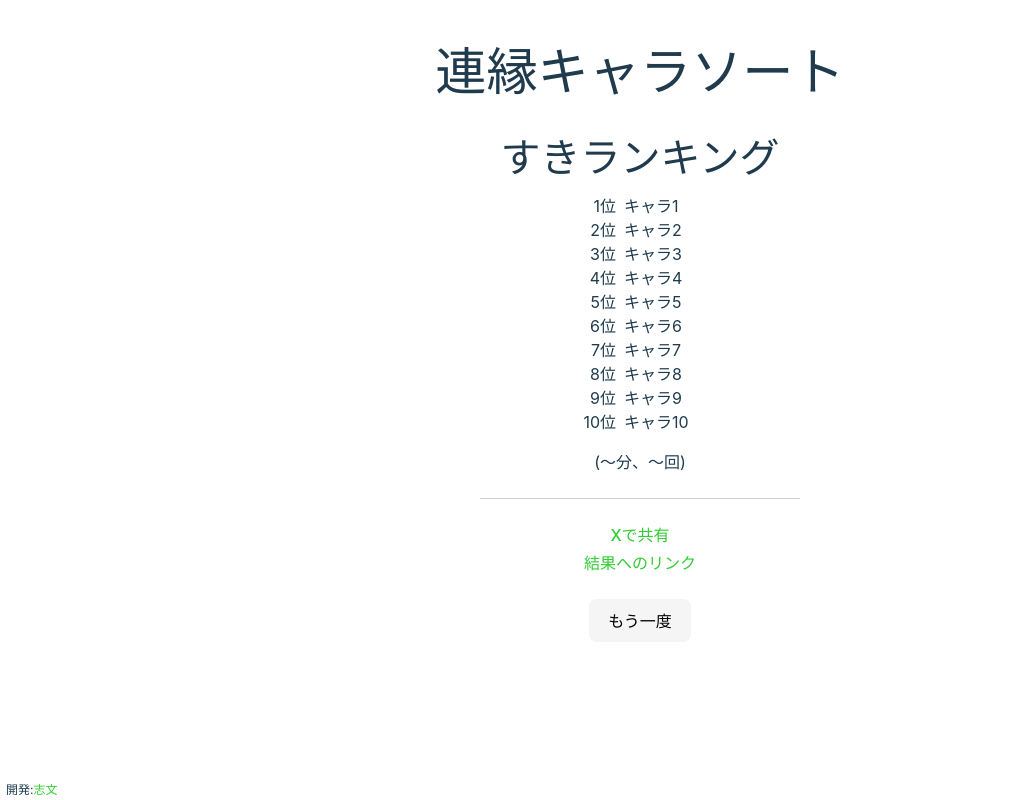
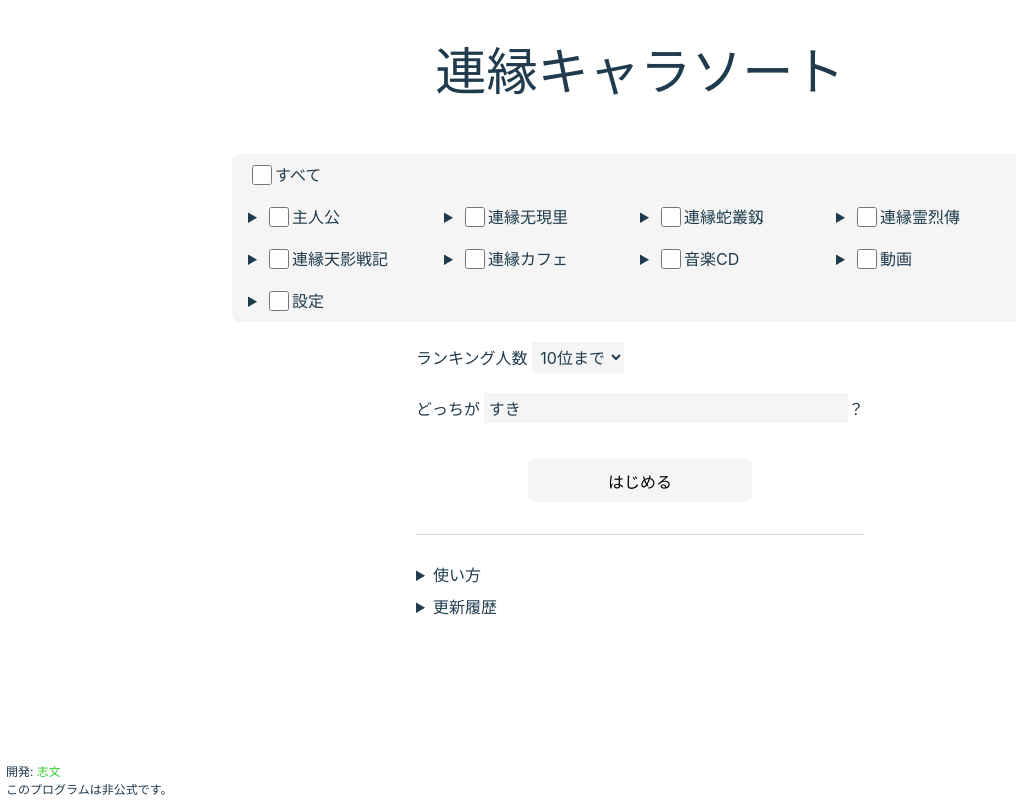
Before and after one commit to shimon1024/lecharsorter, a React (Vite) app: page / in a window 1280 px wide. Shown: the whole page, without its empty margins (0-1016 px from the left). Built offline with nearby package versions, Linux system fonts and the light colour scheme.

Commit message:
連縁に関するリソースを追加する

```diff
--- a/src/App.css
+++ b/src/App.css
@@ -14,5 +14,7 @@
   padding: 0.125em 0.5em;
 
   display: flex;
-  align-items: end;
+  flex-direction: column;
+  align-items: start;
+  justify-content: end;
 }
--- a/src/App.jsx
+++ b/src/App.jsx
@@ -1,16 +1,19 @@
 import { useState } from 'react'
 import './App.css'
-//import Setup from './Setup.jsx'
+import Setup from './Setup.jsx'
 //import Compare from './Compare.jsx'
-import Result from './Result.jsx'
+//import Result from './Result.jsx'
 
 export default function App() {
   return (
     <>
-      {/*<Setup />*/}
+      <Setup />
       {/*<Compare sorterTitle="すき" />*/}
-      <Result sorterTitle="すき" chars={Array(40).fill('キャラ').map((c, i) => `${c}${i+1}`)} />
-      <footer className="footer">開発: <a href="https://postfixnotation.org/" target="_blank">志文</a></footer>
+      {/*<Result sorterTitle="すき" chars={Array(40).fill('キャラ').map((c, i) => `${c}${i+1}`)} />*/}
+      <footer className="footer">
+        <span>開発: <a href="https://postfixnotation.org/" target="_blank">志文</a></span>
+        <span>このプログラムは非公式です。</span>
+      </footer>
     </>
   )
 }
--- a/src/Setup.jsx
+++ b/src/Setup.jsx
@@ -1,14 +1,24 @@
 import { useState } from 'react'
 import './Setup.css'
+import * as le from './lenen.js'
 
-function GameGroup({name, chars}) {
+function GameGroup({ work }) {
   return (
     <ul className="gamegroup-tree">
       <li>
         <details>
-          <summary><label><input type="checkbox" />{name}</label></summary>
+          <summary><label><input type="checkbox" />{work.name}</label></summary>
           <ul>
-            {chars.map((c, i) => <li key={i}><label className="gamegroup-char"><input type="checkbox" />{c}</label></li>)}
+            {
+              work.chars.map(c =>
+                <li key={c.id}>
+                  <label className="gamegroup-char">
+                    <input type="checkbox" />
+                    {c.name}
+                  </label>
+                </li>
+              )
+            }
           </ul>
         </details>
       </li>
@@ -26,11 +36,15 @@ export default function Setup() {
       <div className="setup-chars-container">
         <label><input type="checkbox" />すべて</label>
         <div className="setup-chars-gamegroup-container">
-          <GameGroup name={'作品1'} chars={['キャラ1', 'キャラ2', 'キャラ3']} />
-          <GameGroup name={'作品2'} chars={['キャラ4', 'キャラ5', 'あいうえおかきくけこさしすせそたちつてと']} />
-          <GameGroup name={'作品3'} chars={['キャラ7', 'キャラ8', '龍龍龍龍龍龍龍龍']} />
-          <GameGroup name={'作品4'} chars={['キャラ10', 'キャラ11', 'キャラ12']} />
-          <GameGroup name={'作品5'} chars={['キャラ13', 'キャラ14', 'キャラ15']} />
+          <GameGroup work={le.mains} />
+          <GameGroup work={le.ee} />
+          <GameGroup work={le.ems} />
+          <GameGroup work={le.rmi} />
+          <GameGroup work={le.bpohc} />
+          <GameGroup work={le.botc} />
+          <GameGroup work={le.albums} />
+          <GameGroup work={le.videos} />
+          <GameGroup work={le.others} />
         </div>
       </div>
 
--- /dev/null
+++ b/src/lenen.js
@@ -0,0 +1,195 @@
+export class Character {
+  constructor(id, name) {
+    this.id = id;
+    this.name = name;
+  }
+}
+
+export const chars = [null];
+let countChars = 1;
+chars.push(new Character(countChars++, '鳳聯藪雨'));
+chars.push(new Character(countChars++, '燕楽玄鳥'));
+chars.push(new Character(countChars++, '國主雀巳'));
+chars.push(new Character(countChars++, '烏蛇'));
+chars.push(new Character(countChars++, '鵐蒿雀'));
+chars.push(new Character(countChars++, '鵐頬赤'));
+chars.push(new Character(countChars++, '鵐黒巫鳥'));
+chars.push(new Character(countChars++, 'クラウゼ'));
+chars.push(new Character(countChars++, '闡裡鶴喰'));
+chars.push(new Character(countChars++, '天宮潤'));
+chars.push(new Character(countChars++, '雨杏宵'));
+chars.push(new Character(countChars++, 'ケレリタス・ルーメン'));
+chars.push(new Character(countChars++, '旭天子ヒバル'));
+chars.push(new Character(countChars++, '片埜宿禰'));
+chars.push(new Character(countChars++, '徒雲八尾呂智'));
+chars.push(new Character(countChars++, '徒雲蛇穴丸'));
+chars.push(new Character(countChars++, '乞骸セセ'));
+chars.push(new Character(countChars++, '馬立ツグミ'));
+chars.push(new Character(countChars++, '藤原伊代真'));
+chars.push(new Character(countChars++, '平文門'));
+chars.push(new Character(countChars++, 'シオン'));
+chars.push(new Character(countChars++, '瑞風天堺'));
+chars.push(new Character(countChars++, '照雲'));
+chars.push(new Character(countChars++, '銀鏡蒼枯'));
+chars.push(new Character(countChars++, '守武メリヤス'));
+chars.push(new Character(countChars++, '袈裟クジル'));
+chars.push(new Character(countChars++, '大宅都光'));
+chars.push(new Character(countChars++, '東海仙'));
+chars.push(new Character(countChars++, '柏木薫'));
+chars.push(new Character(countChars++, '尾形ガライヤ'));
+chars.push(new Character(countChars++, '藤原銀讃良'));
+chars.push(new Character(countChars++, 'パラ'));
+chars.push(new Character(countChars++, '大天朱壬鳥'));
+chars.push(new Character(countChars++, '平蝶鬼'));
+chars.push(new Character(countChars++, '天目津金ヤゴ'));
+chars.push(new Character(countChars++, '千理牌示'));
+chars.push(new Character(countChars++, 'ゼノア'));
+chars.push(new Character(countChars++, 'ニル'));
+chars.push(new Character(countChars++, 'ゼムリャ=C=トム'));
+chars.push(new Character(countChars++, 'ハル'));
+chars.push(new Character(countChars++, '鵐頬告鳥'));
+chars.push(new Character(countChars++, 'ジンベイ'));
+chars.push(new Character(countChars++, 'シネ＝ハマル'));
+chars.push(new Character(countChars++, 'アルデ'));
+chars.push(new Character(countChars++, 'ベニー'));
+chars.push(new Character(countChars++, 'レイ'));
+chars.push(new Character(countChars++, 'ゼロ'));
+chars.push(new Character(countChars++, 'リン'));
+
+countChars = 1;
+export const yabusame = chars[countChars++];
+export const tsubakura = chars[countChars++];
+export const suzumi = chars[countChars++];
+export const kurohebi = chars[countChars++];
+export const aoji = chars[countChars++];
+export const hooaka = chars[countChars++];
+export const kuroji = chars[countChars++];
+export const clause = chars[countChars++];
+export const tsurubami = chars[countChars++];
+export const jun = chars[countChars++];
+export const shou = chars[countChars++];
+export const lumen = chars[countChars++];
+export const hibaru = chars[countChars++];
+export const sukune = chars[countChars++];
+export const yaorochi = chars[countChars++];
+export const saragimaru = chars[countChars++];
+export const sese = chars[countChars++];
+export const tsugumi = chars[countChars++];
+export const iyozane = chars[countChars++];
+export const fumikado = chars[countChars++];
+export const shion = chars[countChars++];
+export const tenkai = chars[countChars++];
+export const mitsumo = chars[countChars++];
+export const souko = chars[countChars++];
+export const medias = chars[countChars++];
+export const kujiru = chars[countChars++];
+export const kunimitsu = chars[countChars++];
+export const kaisen = chars[countChars++];
+export const kaoru = chars[countChars++];
+export const garaiya = chars[countChars++];
+export const sanra = chars[countChars++];
+export const para = chars[countChars++];
+export const mitori = chars[countChars++];
+export const chouki = chars[countChars++];
+export const yago = chars[countChars++];
+export const haiji = chars[countChars++];
+export const xenoa = chars[countChars++];
+export const nilu = chars[countChars++];
+export const tom = chars[countChars++];
+export const haru = chars[countChars++];
+export const hoojiro = chars[countChars++];
+export const jinbei = chars[countChars++];
+export const hamee = chars[countChars++];
+export const ardey = chars[countChars++];
+export const benny = chars[countChars++];
+export const rei = chars[countChars++];
+export const zelo = chars[countChars++];
+export const lin = chars[countChars++];
+
+export class Work {
+  constructor(id, name, chars) {
+    this.id = id;
+    this.name = name;
+    this.chars = chars;
+  }
+}
+
+export const works = [null];
+let countWorks = 1;
+works.push(new Work(countWorks++, '主人公', [
+  yabusame,
+  tsubakura,
+  suzumi,
+]));
+works.push(new Work(countWorks++, '連縁无現里', [
+  kurohebi,
+  aoji,
+  hooaka,
+  kuroji,
+  clause,
+  tsurubami,
+]));
+works.push(new Work(countWorks++, '連縁蛇叢釼', [
+  jun,
+  shou,
+  lumen,
+  hibaru,
+  sukune,
+  yaorochi,
+  saragimaru,
+]));
+works.push(new Work(countWorks++, '連縁霊烈傳', [
+  sese,
+  tsugumi,
+  iyozane,
+  fumikado,
+  shion,
+  tenkai,
+]));
+works.push(new Work(countWorks++, '連縁天影戦記', [
+  mitsumo,
+  souko,
+  medias,
+  kujiru,
+  kunimitsu,
+  kaisen,
+  kaoru,
+  garaiya,
+  sanra,
+  para,
+  mitori,
+  chouki,
+  yago,
+  haiji,
+  xenoa,
+]));
+works.push(new Work(countWorks++, '連縁カフェ', [
+  nilu,
+  tom,
+]));
+works.push(new Work(countWorks++, '音楽CD', [
+  haru,
+  hoojiro,
+]));
+works.push(new Work(countWorks++, '動画', [
+  rei,
+  zelo,
+  lin,
+]));
+works.push(new Work(countWorks++, '設定', [
+  jinbei,
+  hamee,
+  ardey,
+  benny,
+]));
+
+countWorks = 1;
+export const mains = works[countWorks++];
+export const ee = works[countWorks++];
+export const ems = works[countWorks++];
+export const rmi = works[countWorks++];
+export const bpohc = works[countWorks++];
+export const botc = works[countWorks++];
+export const albums = works[countWorks++];
+export const videos = works[countWorks++];
+export const others = works[countWorks++];
```
Also changed, not shown: LICENSE.txt (added), 1 other file (tests, documents, lock files or other folders).
